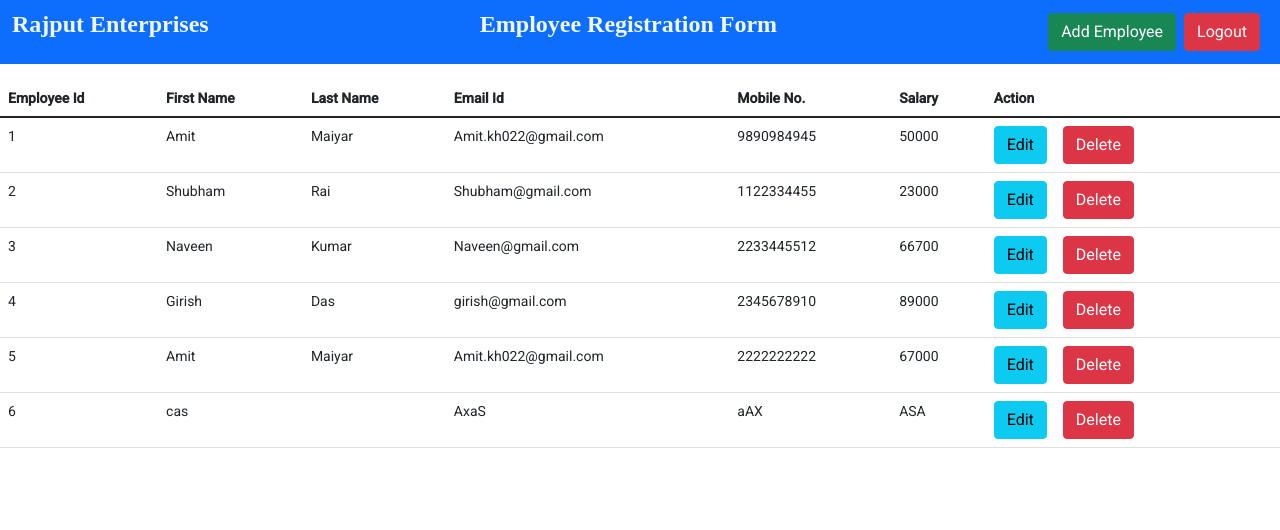
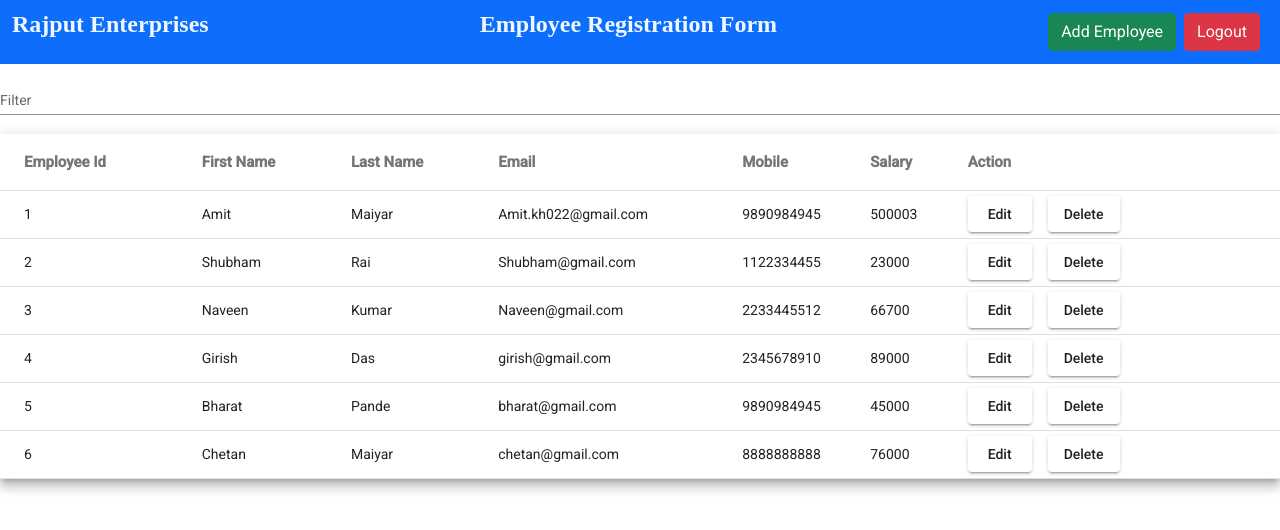
Before and after one commit to AmitRajput37/Employee-registration-CRUD, an Angular app: page /dashboard in a window 1280 px wide. Shown: the top 530 px of the page. Built offline with nearby package versions, Linux system fonts and the light colour scheme; data requests are answered from the project's data file; sample sign-in values are in the browser's storage.

Commit message:
mat table added with sorting

```diff
--- a/db.json
+++ b/db.json
@@ -6,7 +6,7 @@
       "lastName": "Maiyar",
       "email": "Amit.kh022@gmail.com",
       "mobile": "9890984945",
-      "salary": "50000"
+      "salary": "500003"
     },
     {
       "id": 2,
@@ -34,19 +34,19 @@
     },
     {
       "id": 5,
-      "firstName": "Amit",
-      "lastName": "Maiyar",
-      "email": "Amit.kh022@gmail.com",
-      "mobile": "2222222222",
-      "salary": "67000"
+      "firstName": "Bharat",
+      "lastName": "Pande",
+      "email": "bharat@gmail.com",
+      "mobile": "9890984945",
+      "salary": "45000"
     },
     {
       "id": 6,
-      "firstName": "cas",
-      "lastName": "",
-      "email": "AxaS",
-      "mobile": "aAX",
-      "salary": "ASA"
+      "firstName": "Chetan",
+      "lastName": "Maiyar",
+      "email": "chetan@gmail.com",
+      "mobile": "8888888888",
+      "salary": "76000"
     }
   ],
   "signup": [
@@ -165,6 +165,38 @@
       "password": "123456",
       "confirmpassword": "123456",
       "id": 21
+    },
+    {
+      "fullname": "Amit Maiyar",
+      "mobile": "9890984945",
+      "email": "Amit.kh022@gmail.com",
+      "password": "123456",
+      "confirmpassword": "123456",
+      "id": 22
+    },
+    {
+      "fullname": "Amit Maiyar",
+      "mobile": "9890984945",
+      "email": "Amit.kh022@gmail.com",
+      "password": "amit037",
+      "confirmpassword": "amit037",
+      "id": 23
+    },
+    {
+      "fullname": "amiy22",
+      "mobile": "9898989898",
+      "email": "Amit.kh022@gmail.com",
+      "password": "amit037",
+      "confirmpassword": "amit037",
+      "id": 24
+    },
+    {
+      "fullname": "amit",
+      "mobile": "9890999999",
+      "email": "amit@gmail.com",
+      "password": "amitmaiyar",
+      "confirmpassword": "amitmaiyar",
+      "id": 25
     }
   ],
   "profile": {
--- a/src/app/app.module.ts
+++ b/src/app/app.module.ts
@@ -16,6 +16,7 @@ import { AuthService } from './shared/auth.service';
 import { MatInputModule } from '@angular/material/input';
 import { MatFormFieldModule } from '@angular/material/form-field';
 import { MatTableModule } from '@angular/material/table';
+import { MatSortModule } from '@angular/material/sort';
 
 
 @NgModule({
@@ -43,7 +44,8 @@ import { MatTableModule } from '@angular/material/table';
     MatInputModule,
     MatFormFieldModule,
     MatTableModule,
-    FormsModule
+    FormsModule,
+    MatSortModule
   ],
   providers: [AuthService],
   bootstrap: [AppComponent]
--- a/src/app/employee-dashboard/employee-dashboard.component.css
+++ b/src/app/employee-dashboard/employee-dashboard.component.css
@@ -3,3 +3,22 @@ h1{
     font-family: 'Times New Roman', Times, serif;
     font-weight: bolder;
 }
+
+table {
+    width: 100%;
+  }
+
+  mat-header-cell{
+      font-size: 100px;
+  }
+
+  th{
+    font-size: 15px;
+    font-weight: bolder;
+    color: rgba(black, 2);
+  }
+
+  .mat-form-field {
+    font-size: 14px;
+    width: 100%;
+  }
--- a/src/app/employee-dashboard/employee-dashboard.component.html
+++ b/src/app/employee-dashboard/employee-dashboard.component.html
@@ -2,6 +2,8 @@
     <div class="container-fluid">
         <h1>Rajput Enterprises</h1>
         <h1>Employee Registration Form</h1>
+        <!-- <p>Click the button to sort the table alphabetically, by name:</p>
+        <p><button (click)="sortTable()">Sort</button></p> -->
         <div class="d-flex">
             <button (click)="clickAddEmployee()" type="button" class="btn btn-success" data-bs-toggle="modal"
                 data-bs-target="#exampleModal">
@@ -13,7 +15,7 @@
     </div>
 </nav>
 
-<table class="table mt-3">
+<!-- <table class="table mt-3">
     <thead>
         <tr>
             <th scope="col">Employee Id</th>
@@ -40,6 +42,62 @@
             </td>
         </tr>
     </tbody>
+
+
+</table> -->
+
+<mat-form-field appearance="standard">
+    <mat-label>Filter</mat-label>
+    <input matInput (keyup)="applyFilter($event)" placeholder="Ex. Mia" #input>
+  </mat-form-field>
+
+<table mat-table [dataSource]="dataSource" matSort class="mat-elevation-z8">
+
+    <!--- Note that these columns can be defined in any order.
+          The actual rendered columns are set as a property on the row definition" -->
+
+    <ng-container matColumnDef="id">
+        <th mat-header-cell *matHeaderCellDef mat-sort-header> Employee Id </th>
+        <td mat-cell *matCellDef="let element"> {{element.id}} </td>
+    </ng-container>
+    <!-- Position Column -->
+    <ng-container matColumnDef="firstName">
+        <th mat-header-cell *matHeaderCellDef mat-sort-header> First Name </th>
+        <td mat-cell *matCellDef="let element"> {{element.firstName}} </td>
+    </ng-container>
+
+    <!-- Name Column -->
+    <ng-container matColumnDef="lastName">
+        <th mat-header-cell *matHeaderCellDef mat-sort-header> Last Name </th>
+        <td mat-cell *matCellDef="let element"> {{element.lastName}} </td>
+    </ng-container>
+
+    <ng-container matColumnDef="email">
+        <th mat-header-cell *matHeaderCellDef mat-sort-header> Email </th>
+        <td mat-cell *matCellDef="let element"> {{element.email}} </td>
+    </ng-container>
+
+    <ng-container matColumnDef="mobile">
+        <th mat-header-cell *matHeaderCellDef mat-sort-header> Mobile </th>
+        <td mat-cell *matCellDef="let element"> {{element.mobile}} </td>
+    </ng-container>
+
+    <ng-container matColumnDef="salary" >
+        <th mat-header-cell *matHeaderCellDef mat-sort-header> Salary </th>
+        <td mat-cell *matCellDef="let element"> {{element.salary}} </td>
+    </ng-container>
+
+    <ng-container matColumnDef="action">
+        <th mat-header-cell *matHeaderCellDef> Action </th>
+        <td mat-cell *matCellDef="let element">
+            <button mat-raised-button (click)="onEdit(element)" class="btn btn-info" type="button"
+                data-bs-toggle="modal" data-bs-target="#exampleModal">Edit</button>
+            <button mat-raised-button (click)="deleteDialog(element)" class="btn btn-danger mx-3">Delete</button>
+        </td>
+    </ng-container>
+
+    <tr mat-header-row *matHeaderRowDef="displayedColumns"></tr>
+    <tr mat-row *matRowDef="let row; columns: displayedColumns;"></tr>
 </table>
 
 
@@ -57,7 +115,7 @@
                 <form [formGroup]="formValue">
                     <div class="mb-3">
                         <label>First Name</label>
-                        <input matInput type="text" formControlName="firstName" class="form-control"
+                        <input type="text" formControlName="firstName" class="form-control"
                             aria-describedby="emailHelp">
                         <span class="text-danger"
                             *ngIf="formValue.controls['firstName'].dirty && formValue.hasError('required', 'firstName')">*First
@@ -75,27 +133,30 @@
                         <label for="exampleInputPassword1" class="form-label">Email Id</label>
                         <input type="email" formControlName="email" class="form-control">
                         <span class="text-danger"
-                            *ngIf="formValue.controls['email'].dirty && formValue.hasError('required', 'email')">*Email id is required</span>
+                            *ngIf="formValue.controls['email'].dirty && formValue.hasError('required', 'email')">*Email
+                            id is required</span>
                     </div>
                     <div class="mb-3">
                         <label for="exampleInputPassword1" class="form-label">Mobile No.</label>
                         <input maxlength="10" minlength="10" type="text" formControlName="mobile" class="form-control">
                         <span class="text-danger"
-                            *ngIf="formValue.controls['mobile'].dirty && formValue.hasError('required', 'mobile')">*Mobile Number is required</span>
+                            *ngIf="formValue.controls['mobile'].dirty && formValue.hasError('required', 'mobile')">*Mobile
+                            Number is required</span>
 
                     </div>
                     <div class="mb-3">
                         <label for="exampleInputPassword1" class="form-label">Salary</label>
                         <input type="text" formControlName="salary" class="form-control">
                         <span class="text-danger"
-                            *ngIf="formValue.controls['salary'].dirty && formValue.hasError('required', 'salary')">*Salary is required</span>
+                            *ngIf="formValue.controls['salary'].dirty && formValue.hasError('required', 'salary')">*Salary
+                            is required</span>
                     </div>
                 </form>
             </div>
             <div class="modal-footer">
                 <button type="button" id="cancel" class="btn btn-secondary" data-bs-dismiss="modal">Close</button>
                 <button type="button" *ngIf="showAdd" (click)="postEmployeeDetails()"
-                       class="btn btn-primary">Add</button>
+                    class="btn btn-primary">Add</button>
                 <button type="button" *ngIf="showUpdate" (click)="updateEmployeeDetails()"
                     class="btn btn-primary">Update</button>
             </div>
--- a/src/app/employee-dashboard/employee-dashboard.component.ts
+++ b/src/app/employee-dashboard/employee-dashboard.component.ts
@@ -1,17 +1,12 @@
-import { Component, OnInit } from '@angular/core';
+import { Component, OnInit, AfterViewInit, ViewChild } from '@angular/core';
 import { FormBuilder, FormGroup, Validators } from '@angular/forms';
 import { MatDialog } from '@angular/material/dialog';
+import { MatTableDataSource } from '@angular/material/table';
 import { Router } from '@angular/router';
 import { AngularDialogComponent } from '../angular-dialog/angular-dialog.component';
 import { ApiService } from '../shared/api.service';
 import { EmployeeModel } from './employee.dashboard.model';
-
-
-
-// const DATA: EmployeeModel[]=[
-//   {id: 1, firstName:'Amit', lastName:'Maiyar', email:'amit@gmail.com', mobile:'9890984945', salary:'89000' }
-// ]
-
+import { MatSort } from '@angular/material/sort';
 
 @Component({
   selector: 'app-employee-dashboard',
@@ -19,34 +14,29 @@ import { EmployeeModel } from './employee.dashboard.model';
   styleUrls: ['./employee-dashboard.component.css']
 })
 export class EmployeeDashboardComponent implements OnInit {
+  // employeeData: any;
+  displayedColumns: string[] = ['id', 'firstName', 'lastName', 'email', 'mobile', 'salary', 'action'];
 
-  // displayedColumns: string[] = ['position', 'name', 'weight', 'symbol']
+  dataSource: MatTableDataSource<EmployeeModel>;
 
-  // dataSource = new MatTableDataSource(DATA)
-
-  // applyFilter(filterValue: string){
-  //   this.dataSource.filter = filterValue.trim().toLowerCase();
-  // }
-
-  formValue : FormGroup;
-
-  employeeModelObj : EmployeeModel = new EmployeeModel();
-  employeeData : any;
-  showAdd : boolean;
-  showUpdate : boolean;
+  formValue: FormGroup;
+  employeeModelObj: EmployeeModel = new EmployeeModel();
+  showAdd: boolean;
+  showUpdate: boolean;
   result: string = "";
 
+  @ViewChild(MatSort) sort: MatSort;
 
   constructor(private formBuilder: FormBuilder,
     private api: ApiService, public dialog: MatDialog, private router: Router) { }
 
   ngOnInit(): void {
     this.formValue = this.formBuilder.group({
-      firstName : ['', Validators.required],
-      lastName : ['', Validators.required],
-      email : ['', Validators.required],
-      mobile : ['', Validators.required],
-      salary : ['', Validators.required],
+      firstName: ['', Validators.required],
+      lastName: ['', Validators.required],
+      email: ['', Validators.required],
+      mobile: ['', Validators.required],
+      salary: ['', Validators.required],
 
     })
 
@@ -54,20 +44,34 @@ export class EmployeeDashboardComponent implements OnInit {
 
   }
 
-  clickAddEmployee(){
+  applyFilter(event: Event) {
+    const filterValue = (event.target as HTMLInputElement).value;
+    this.dataSource.filter = filterValue.trim().toLowerCase();
+  }
+
+  getAllEmployee() {
+    this.api.getEmployee()
+      .subscribe(res => {
+        // this.employeeData = res;
+        this.dataSource = new MatTableDataSource(res);
+        this.dataSource.sort = this.sort;
+      })
+
+  }
+
+  clickAddEmployee() {
     this.formValue.reset();
     this.showAdd = true;
     this.showUpdate = false;
   }
 
-  postEmployeeDetails(){
+  postEmployeeDetails() {
     console.log(this.formValue)
     this.employeeModelObj.firstName = this.formValue.controls.firstName.value;
     this.employeeModelObj.lastName = this.formValue.controls.lastName.value;
     this.employeeModelObj.email = this.formValue.controls.email.value;
     this.employeeModelObj.mobile = this.formValue.controls.mobile.value;
     this.employeeModelObj.salary = this.formValue.controls.salary.value;
-
     this.api.postEmployee(this.employeeModelObj)
       .subscribe(res => {
         console.log(res);
@@ -87,12 +91,12 @@ export class EmployeeDashboardComponent implements OnInit {
   }
 
 
-  somethingWentWrongDialog():void{
+  somethingWentWrongDialog(): void {
     const message = "Something went wrong";
 
     const addDialogRef = this.dialog.open(AngularDialogComponent, {
       maxWidth: "400px",
-      data: {message: message, type: 'Error Alert'}
+      data: { message: message, type: 'Error Alert' }
     });
 
     addDialogRef.afterClosed().subscribe(dialogResult => {
@@ -100,30 +104,30 @@ export class EmployeeDashboardComponent implements OnInit {
     })
   }
 
-  deleteDialog(row:any): void{
+  deleteDialog(row: any): void {
     const message = "Are you sure ?";
 
 
     const dialogRef = this.dialog.open(AngularDialogComponent, {
 
       maxWidth: "400px",
-      data: {message: message, type: 'Confirmation'}
+      data: { message: message, type: 'Confirmation' }
     });
 
     dialogRef.afterClosed().subscribe(dialogResult => {
       this.result = dialogResult;
-      if(dialogResult == true){
+      if (dialogResult == true) {
         this.deleteEmployee(row);
       }
     })
   }
 
-  addDialog(): void{
+  addDialog(): void {
     const message = "Employee added successfully";
 
     const addDialogRef = this.dialog.open(AngularDialogComponent, {
       maxWidth: "400px",
-      data: {message: message, type: 'Add Alert'}
+      data: { message: message, type: 'Add Alert' }
     });
 
     addDialogRef.afterClosed().subscribe(dialogResult => {
@@ -131,12 +135,12 @@ export class EmployeeDashboardComponent implements OnInit {
     })
   }
 
-  updateDialog(): void{
+  updateDialog(): void {
     const message = "Employee details updated successfully";
 
-    const updateDialogRef = this.dialog.open(AngularDialogComponent,{
+    const updateDialogRef = this.dialog.open(AngularDialogComponent, {
       maxWidth: "400px",
-      data: {message: message, type:'Update Alert'}
+      data: { message: message, type: 'Update Alert' }
     });
 
     updateDialogRef.afterClosed().subscribe(dialogResult => {
@@ -144,14 +148,9 @@ export class EmployeeDashboardComponent implements OnInit {
     })
   }
 
-  getAllEmployee(){
-    this.api.getEmployee()
-    .subscribe(res => {
-      this.employeeData = res;
-    })
-  }
 
-  deleteEmployee(row : any){
+
+  deleteEmployee(row: any) {
 
     this.api.deleteEmployee(row.id)
       .subscribe(res => {
@@ -160,7 +159,7 @@ export class EmployeeDashboardComponent implements OnInit {
       })
   }
 
-  onEdit( row:any ){
+  onEdit(row: any) {
     this.showAdd = false;
     this.showUpdate = true;
     this.employeeModelObj.id = row.id;
@@ -171,7 +170,7 @@ export class EmployeeDashboardComponent implements OnInit {
     this.formValue.controls['salary'].setValue(row.salary);
   }
 
-  updateEmployeeDetails(){
+  updateEmployeeDetails() {
     this.employeeModelObj.firstName = this.formValue.controls.firstName.value;
     this.employeeModelObj.lastName = this.formValue.controls.lastName.value;
     this.employeeModelObj.email = this.formValue.controls.email.value;
@@ -188,4 +187,39 @@ export class EmployeeDashboardComponent implements OnInit {
         this.getAllEmployee();
       })
   }
+
+  // sortTable() {
+  //   var table, rows, switching, i, x, y, shouldSwitch;
+  //   table = document.getElementById("emp-table");
+  //   switching = true;
+  //   /* Make a loop that will continue until
+  //   no switching has been done: */
+  //   while (switching) {
+  //     // Start by saying: no switching is done:
+  //     switching = false;
+  //     rows = table.rows;
+  //     /* Loop through all table rows (except the
+  //     first, which contains table headers): */
+  //     for (i = 1; i < (rows.length - 1); i++) {
+  //       // Start by saying there should be no switching:
+  //       shouldSwitch = false;
+  //       /* Get the two elements you want to compare,
+  //       one from current row and one from the next: */
+  //       x = rows[i].getElementsByTagName("TD")[0];
+  //       y = rows[i + 1].getElementsByTagName("TD")[0];
+  //       // Check if the two rows should switch place:
+  //       if (x.innerHTML.toLowerCase() > y.innerHTML.toLowerCase()) {
+  //         // If so, mark as a switch and break the loop:
+  //         shouldSwitch = true;
+  //         break;
+  //       }
+  //     }
+  //     if (shouldSwitch) {
+  //       /* If a switch has been marked, make the switch
+  //       and mark that a switch has been done: */
+  //       rows[i].parentNode.insertBefore(rows[i + 1], rows[i]);
+  //       switching = true;
+  //     }
+  //   }
+  // }
 }
--- a/src/app/signup/signup.component.css
+++ b/src/app/signup/signup.component.css
@@ -19,3 +19,8 @@
     label{
         color: #fff;
     }
+
+
+.error{
+    color: red;
+}
--- a/src/app/signup/signup.component.html
+++ b/src/app/signup/signup.component.html
@@ -11,44 +11,49 @@
                     <div class="mb-3">
                         <label class="form-label">Full Name</label>
                         <input formControlName="fullname" placeholder="Enter full name" type="text" name="fullname" class="form-control">
-                        <div *ngIf="submitted && f.fullname.errors">
+                        <!-- <div *ngIf="submitted && f.fullname.errors">
                             <div class="text-danger" *ngIf="f.fullname.errors.required">
                                 Full Name is required
                             </div>
-                        </div>
+                        </div> -->
+                        <span class="error" *ngIf="fullname.invalid && fullname.touched">Name is invalid</span>
+
                         <!-- <span class="text-danger" *ngIf="signupForm.controls['fullname'].dirty && signupForm.hasError('required' , 'fullname')">*Full Name is required</span> -->
                     </div>
 
                     <div class="mb-3">
                         <label for="exampleInputPassword1" class="form-label">Mobile Number</label>
                         <input maxlength="10" formControlName="mobile" placeholder="Enter mobile number" name="mobile" type="text" class="form-control">
-                        <div *ngIf="submitted && f.mobile.errors">
+                        <!-- <div *ngIf="submitted && f.mobile.errors">
                             <div class="text-danger" *ngIf="f.mobile.errors.required">Mobile no is required</div>
                             <div class="text-danger" *ngIf="f.mobile.errors.minlength">Mobile number should be 10 digits</div>
-                        </div>
+                        </div> -->
+                        <span class="error" *ngIf="mobile.invalid && mobile.touched">Mobile number invalid</span>
                         <!-- <span class="text-danger" *ngIf="signupForm.controls['mobile'].dirty && signupForm.hasError('required' , 'mobile')">*Mobile Number is required</span> -->
                     </div>
 
-                    <div class="mb-3" [class.has-error]="f.email.invalid && f.email.touched">
+                    <div class="mb-3">
                         <label class="form-label">Email address</label>
-                        <input formControlName="email" placeholder="Enter your email id" name="email"
+                        <input formControlName="email" required placeholder="Enter your email id" name="email"
                         type="email" class="form-control" aria-describedby="emailHelp" email>
-                        <div *ngIf="submitted && f.email.errors">
+                        <!-- <div *ngIf="submitted && f.email.errors">
                             <div class="text-danger" *ngIf="f.email.errors.required">
                                <span *ngIf="f.email.invalid && f.email.touched">Email Id is required</span>
                             </div>
-                        </div>
-                        <div id="emailHelp" class="form-text">We'll never share your email with anyone else.</div><br>
+                        </div> -->
+                        <span class="error" *ngIf="email.invalid && email.touched">Email is invalid</span>
+                        <div id="emailHelp" class="form-text">We'll never share your email with anyone else.</div>
                         <!-- <span class="text-danger" *ngIf="loginForm.controls['email'].dirty && loginForm.hasError('required' , 'email')">*Email Id is required</span> -->
                     </div>
 
                     <div class="mb-3">
                         <label for="exampleInputPassword1" class="form-label">Password</label>
                         <input formControlName="password" placeholder="Enter password" name="password" type="password" class="form-control">
-                        <div *ngIf="submitted && f.password.errors">
+                        <!-- <div *ngIf="submitted && f.password.errors">
                             <div class="text-danger" *ngIf="f.password.errors.required">Password is required</div>
                             <div class="text-danger" *ngIf="f.password.errors.minlength">Password should be atleast 6 words</div>
-                        </div>
+                        </div> -->
+                        <span class="error" *ngIf="password.invalid && password.touched">Password is invalid</span>
                         <!-- <span class="text-danger" *ngIf="signupForm.controls['password'].dirty && signupForm.hasError('required' , 'password')">*Password is required</span> -->
                     </div>
 
@@ -56,7 +61,7 @@
                         <label class="form-label">Confirm Password</label>
                         <input formControlName="confirmpassword" placeholder="Confirm password" name="confirmpassword" placeholder="confirm password" name="confirmpassword" type="password" class="form-control" >
                         <div *ngIf="submitted && f.confirmpassword.errors">
-                            <div class="text-danger" *ngIf="f.confirmpassword.errors.required">Confirm Password is required</div>
+                            <!-- <div class="text-danger" *ngIf="f.confirmpassword.errors.required">Confirm Password is required</div> -->
                             <div class="text-danger" *ngIf="f.confirmpassword.errors.mustMatch">Confirm Password didn't match</div>
                         </div>
                         <!-- <span class="text-danger" *ngIf="loginForm.controls['password'].dirty && loginForm.hasError('required', 'password')">*Password is required</span> -->
--- a/src/app/signup/signup.component.ts
+++ b/src/app/signup/signup.component.ts
@@ -20,10 +20,10 @@ export class SignupComponent implements OnInit {
     private dialog: MatDialog) {
 
       this.signupForm = this.formBuilder.group({
-        fullname  : new FormControl('', [Validators.required]),
-        mobile  : new FormControl('', [Validators.required, Validators.minLength(10), Validators.maxLength(10)]),
-        email  : new FormControl(null, [Validators.required]),
-        password : new FormControl('', [Validators.required, Validators.minLength(6)]),
+        fullname  : new FormControl('', [Validators.required, Validators.pattern('[a-zA-Z0-9 _]*')]),
+        mobile  : new FormControl('', [Validators.required, Validators.minLength(10), Validators.maxLength(10),Validators.pattern('[0-9]*')]),
+        email  : new FormControl('', [Validators.required, Validators.email]),
+        password : new FormControl('', [Validators.required, Validators.minLength(6), Validators.pattern('[a-zA-Z0-9_]*')]),
         confirmpassword : new FormControl('', [Validators.required])
         // email: ['',Validators.required],
         // password: ['', Validators.required]
@@ -35,6 +35,10 @@ export class SignupComponent implements OnInit {
     }
 
     get f () { return this.signupForm.controls}
+    get email() {return this.signupForm.get('email')}
+    get password() {return this.signupForm.get('password')}
+    get mobile() {return this.signupForm.get('mobile')}
+    get fullname() { return this.signupForm.get('fullname')}
 
     MustMatch(controlName: string, matchingControlName: string  ){
       return(formGroup: FormGroup) => {
```
Lines whose indentation alone changed are shown as unchanged.
